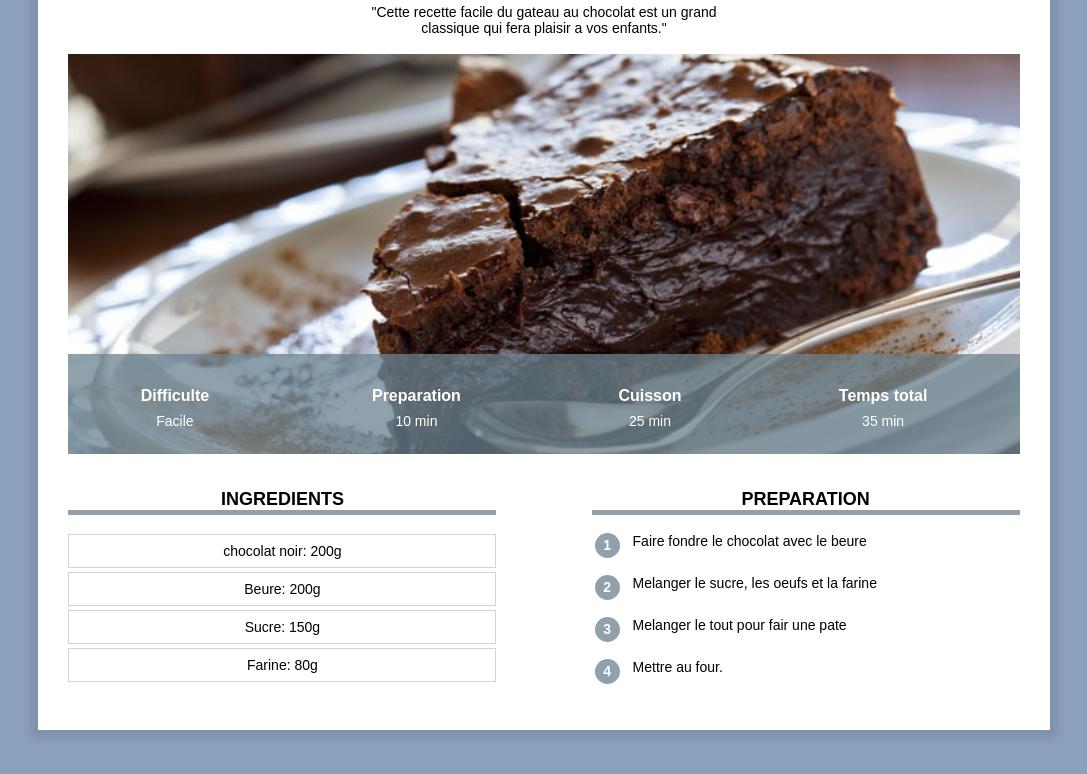
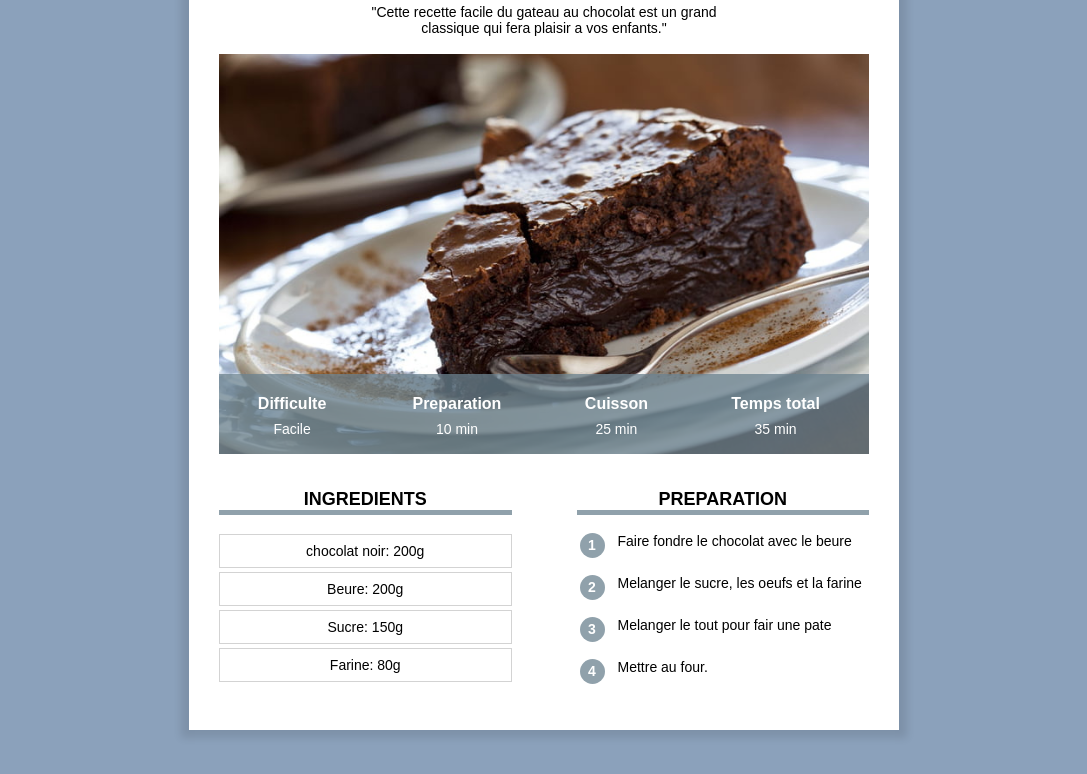
Before and after one commit to JustWisdom/site_recette, a plain HTML site: page index.html in a window 1280 px wide. Shown: the part 162-936 px from the top of the page, without its empty margins (96-1183 px from the left). Drawn offline with Linux system fonts and the light colour scheme.

Commit message:
Add files via upload

```diff
--- a/recette.css
+++ b/recette.css
@@ -33,9 +33,9 @@ p.recette{
 
 div.contenu{
     background-color: #ffffff;
-    margin: 60px 10% 80px 10%;
-    padding: 0 30px 30px 30px;
-    min-width: 350px;
+    margin: 40px 8px 40px 8px;
+    padding: 0 8px 20px 8px;
+    /* min-width: 350px; */
     box-shadow: 0px 0px 8px 8px rgba(0, 0, 0, 0.1);
     overflow: visible;
 }
@@ -78,17 +78,17 @@ table.info{
     width: 100%;
     color: white;
     background-color: #6c8290c0;
-    height: 100px;
+    height: 50px;
 }
 
 table.info td{
     text-align: center;
-    font-size: 14px;
+    font-size: 12px;
     vertical-align: top;
 }
 
 table.info th{
-    font-size: 16px;
+    font-size: 14px;
     vertical-align: bottom;
     padding-bottom: 5px;
 }
@@ -104,15 +104,11 @@ img.info{
 div.colonne1{
     /* background-color: lightblue; */
     display: inline-block;
-    margin-right: 10%;
-}
-
-div.colonne2{
-    float: right;
+    /* margin-right: 10%; */
 }
 
 div.colonne{
-    width: 45%;
+    width: 100%;
     margin-top: 20px;
 }
 
@@ -159,3 +155,48 @@ table.preparation td.preparation_etap{
 table.preparation tr{
     height: 40px;
 }
+
+/* STYLES POUR ORDINATEUR */
+@media only screen and (min-width: 768px) {
+    div.contenu{
+        margin: 60px 10% 80px 10%;
+        padding: 0 30px 30px 30px;
+        min-width: 350px;
+    }
+
+    table.info{
+        height: 80px;
+    }
+
+    table.info td{
+        font-size: 14px;
+    }
+
+    table.info th{
+        font-size: 16px;
+    }
+
+    div.colonne1{
+        /* background-color: lightblue; */
+        display: inline-block;
+        margin-right: 10%;
+    }
+
+    div.colonne2{
+        float: right;
+    }
+
+    div.colonne{
+        width: 45%;
+        /* margin-top: 20px; */
+    }
+}
+
+@media only screen and (min-width: 900px) {
+    div.contenu{
+        margin-right: auto;
+        margin-left: auto;
+        min-width: 350px;
+        width: 650px;
+    }
+}
```
